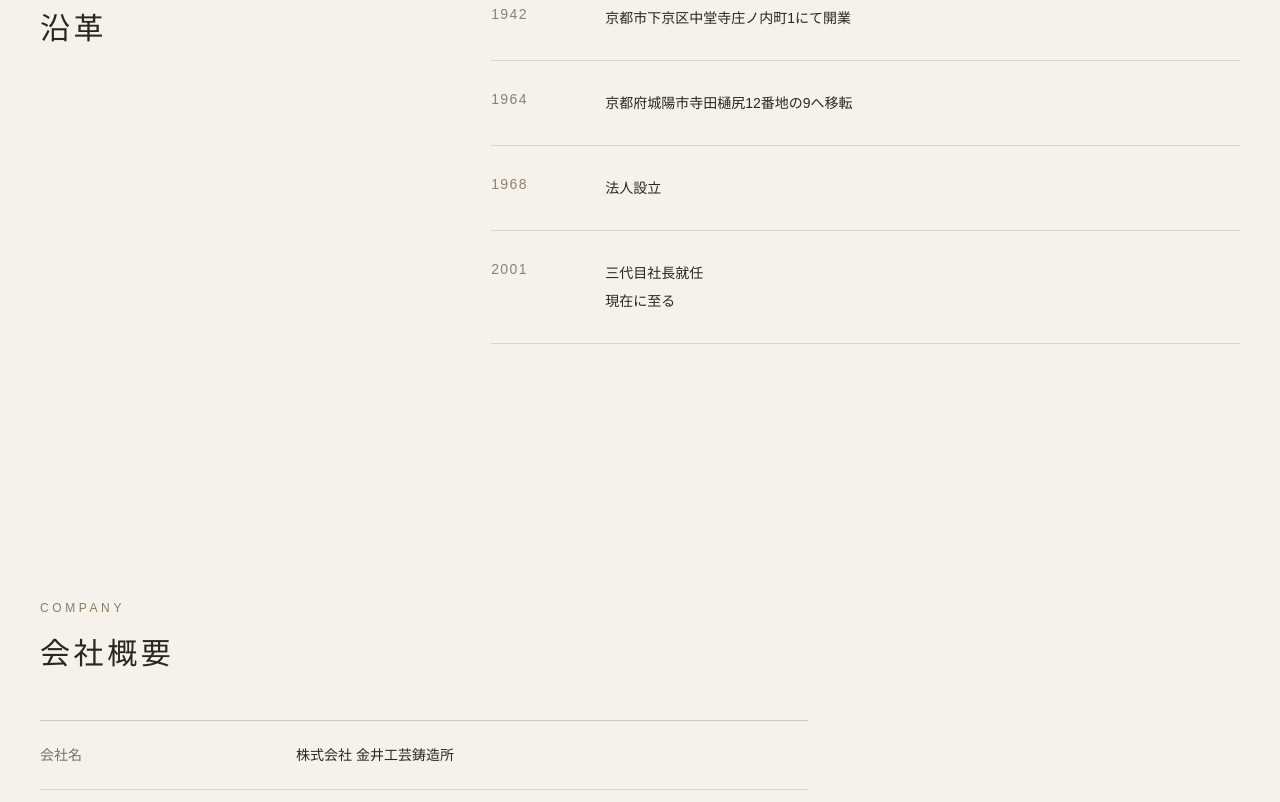
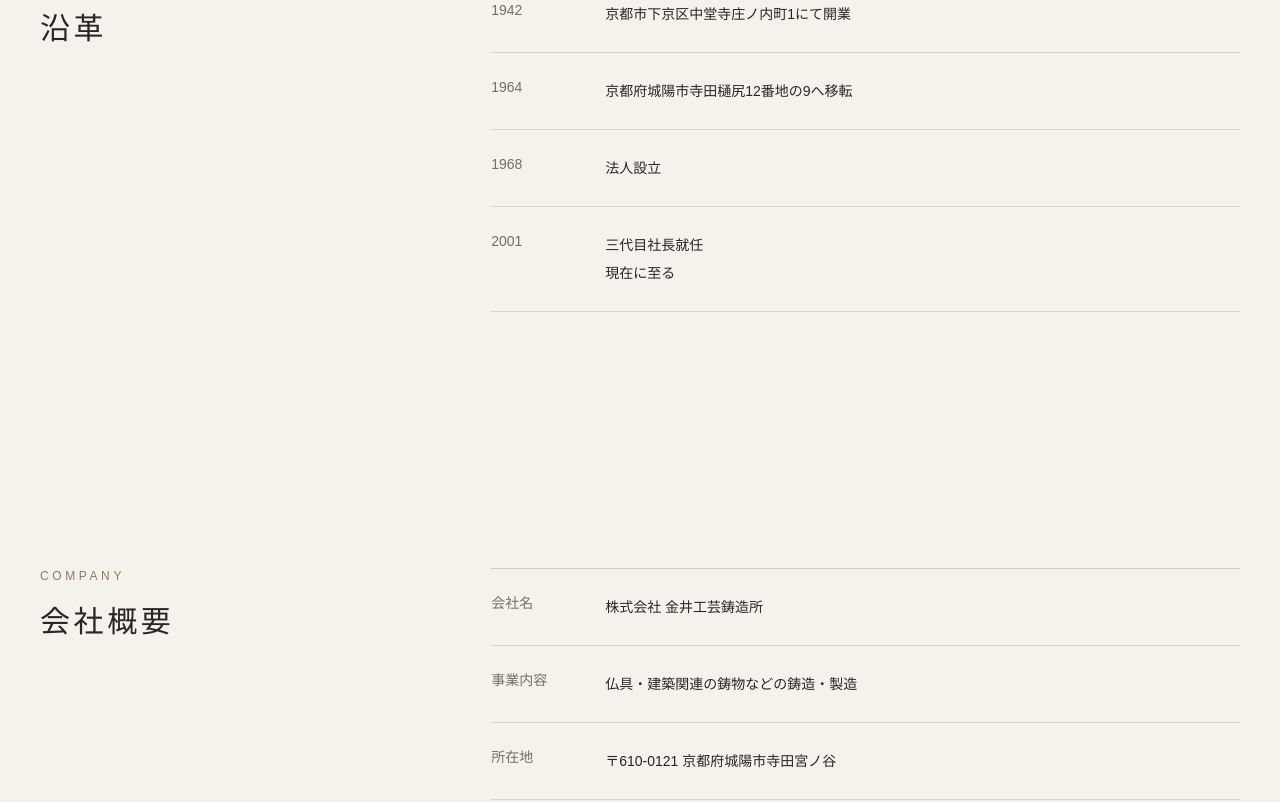
Before and after one commit to vbball0316-debug/kanai-kogei-cast, a Next.js app: page / in a window 1280 px wide. Shown: the part 2960-3762 px from the top of the page. Built offline with nearby package versions, Linux system fonts and the light colour scheme.

Commit message:
Unify history and company layout

```diff
--- a/app/page.tsx
+++ b/app/page.tsx
@@ -206,42 +206,34 @@
             </div>
 
             <div className="border-t border-[#292722]/20">
-              <div className="grid grid-cols-[90px_1fr] gap-6 border-b border-[#292722]/15 py-7">
-                <p className="text-sm tracking-[0.1em] text-[#8c8273]">
-                  1942
-                </p>
-                <p className="text-sm leading-7 text-[#292722]">
+              <div className="grid grid-cols-[90px_1fr] gap-6 border-b border-[#292722]/15 py-6">
+                <span className="text-sm text-[#766f63]">1942</span>
+                <span className="text-sm leading-7">
                   京都市下京区中堂寺庄ノ内町1にて開業
-                </p>
+                </span>
               </div>
 
-              <div className="grid grid-cols-[90px_1fr] gap-6 border-b border-[#292722]/15 py-7">
-                <p className="text-sm tracking-[0.1em] text-[#8c8273]">
-                  1964
-                </p>
-                <p className="text-sm leading-7 text-[#292722]">
+              <div className="grid grid-cols-[90px_1fr] gap-6 border-b border-[#292722]/15 py-6">
+                <span className="text-sm text-[#766f63]">1964</span>
+                <span className="text-sm leading-7">
                   京都府城陽市寺田樋尻12番地の9へ移転
-                </p>
+                </span>
               </div>
 
-              <div className="grid grid-cols-[90px_1fr] gap-6 border-b border-[#292722]/15 py-7">
-                <p className="text-sm tracking-[0.1em] text-[#8c8273]">
-                  1968
-                </p>
-                <p className="text-sm leading-7 text-[#292722]">
+              <div className="grid grid-cols-[90px_1fr] gap-6 border-b border-[#292722]/15 py-6">
+                <span className="text-sm text-[#766f63]">1968</span>
+                <span className="text-sm leading-7">
                   法人設立
-                </p>
+                </span>
               </div>
 
-              <div className="grid grid-cols-[90px_1fr] gap-6 border-b border-[#292722]/15 py-7">
-                <p className="text-sm tracking-[0.1em] text-[#8c8273]">
-                  2001
-                </p>
-                <p className="text-sm leading-7 text-[#292722]">
+              <div className="grid grid-cols-[90px_1fr] gap-6 border-b border-[#292722]/15 py-6">
+                <span className="text-sm text-[#766f63]">2001</span>
+                <span className="text-sm leading-7">
                   三代目社長就任
                   <br />
                   現在に至る
-                </p>
+                </span>
               </div>
             </div>
           </div>
@@ -251,6 +243,8 @@
       {/* Company */}
       <section id="company">
         <div className="mx-auto max-w-7xl px-6 py-24 lg:px-10 lg:py-32">
+          <div className="grid gap-12 lg:grid-cols-[0.7fr_1.3fr]">
+            <div>
               <p className="text-xs tracking-[0.3em] text-[#8b7c62]">
                 COMPANY
               </p>
@@ -258,34 +252,36 @@
               <h2 className="mt-5 text-3xl font-light tracking-[0.12em]">
                 会社概要
               </h2>
+            </div>
 
-          <div className="mt-12 max-w-3xl border-t border-[#292722]/20">
-            <div className="grid grid-cols-3 border-b border-[#292722]/15 py-6">
+            <div className="border-t border-[#292722]/20">
+              <div className="grid grid-cols-[90px_1fr] gap-6 border-b border-[#292722]/15 py-6">
                 <span className="text-sm text-[#766f63]">会社名</span>
-              <span className="col-span-2 text-sm">
+                <span className="text-sm leading-7">
                   株式会社 金井工芸鋳造所
                 </span>
               </div>
 
-            <div className="grid grid-cols-3 border-b border-[#292722]/15 py-6">
+              <div className="grid grid-cols-[90px_1fr] gap-6 border-b border-[#292722]/15 py-6">
                 <span className="text-sm text-[#766f63]">事業内容</span>
-              <span className="col-span-2 text-sm">
+                <span className="text-sm leading-7">
                   仏具・建築関連の鋳物などの鋳造・製造
                 </span>
               </div>
 
-            <div className="grid grid-cols-3 border-b border-[#292722]/15 py-6">
+              <div className="grid grid-cols-[90px_1fr] gap-6 border-b border-[#292722]/15 py-6">
                 <span className="text-sm text-[#766f63]">所在地</span>
-              <span className="col-span-2 text-sm">
+                <span className="text-sm leading-7">
                   〒610-0121 京都府城陽市寺田宮ノ谷
                 </span>
               </div>
 
-            <div className="grid grid-cols-3 border-b border-[#292722]/15 py-6">
+              <div className="grid grid-cols-[90px_1fr] gap-6 border-b border-[#292722]/15 py-6">
                 <span className="text-sm text-[#766f63]">代表者</span>
-              <span className="col-span-2 text-sm">
+                <span className="text-sm leading-7">
                   金井　勝
                 </span>
+              </div>
             </div>
           </div>
         </div>
```
Lines whose indentation alone changed are shown as unchanged.
